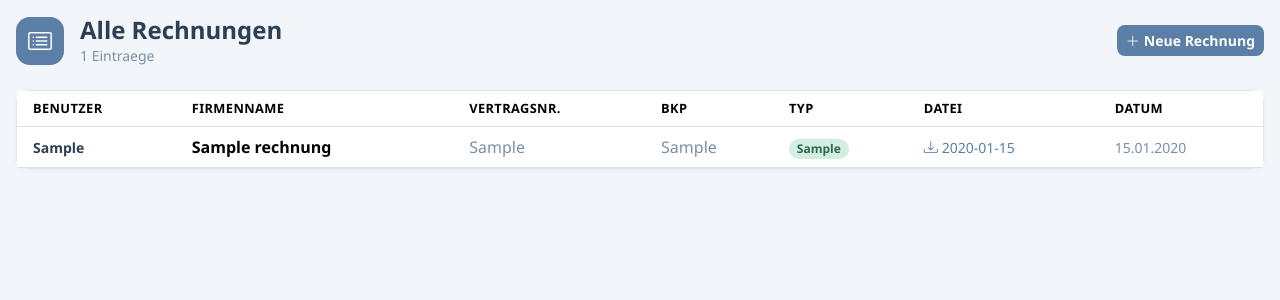
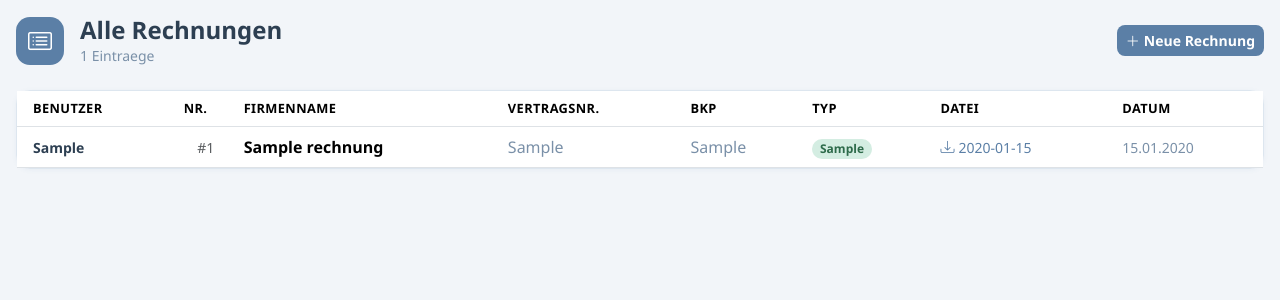
Before and after one commit to Jamas1414/kranlogistik, a Flask app: page /rechnungen in a window 1280 px wide. Shown: the part 101-401 px from the top of the page. Run offline with Flask 3, Linux system fonts and the light colour scheme; a user stored in the database is signed in; tables that the repository leaves empty hold one stand-in row (values such as "Sample post").

Commit message:
update templates/rechnungen_liste.html

```diff
--- a/templates/rechnungen_liste.html
+++ b/templates/rechnungen_liste.html
@@ -35,6 +35,7 @@
                     {% if current_user.is_admin() %}
                     <th class="ps-3">Benutzer</th>
                     {% endif %}
+                    <th style="width:60px;">Nr.</th>
                     <th>Firmenname</th>
                     <th>Vertragsnr.</th>
                     <th>BKP</th>
@@ -49,6 +50,7 @@
                 {% if current_user.is_admin() %}
                 <td class="ps-3 small fw-semibold" style="color:var(--kran-text);">{{ r.user.firma }}</td>
                 {% endif %}
+                <td class="small text-muted text-center">{% if r.rechnung_nr %}#{{ r.rechnung_nr }}{% else %}-{% endif %}</td>
                 <td class="fw-semibold">{{ r.firmenname or '-' }}</td>
                 <td style="color:var(--kran-muted);">{{ r.vertragsnummer or '-' }}</td>
                 <td style="color:var(--kran-muted);">{{ r.bkp_nummer or '-' }}</td>
```
